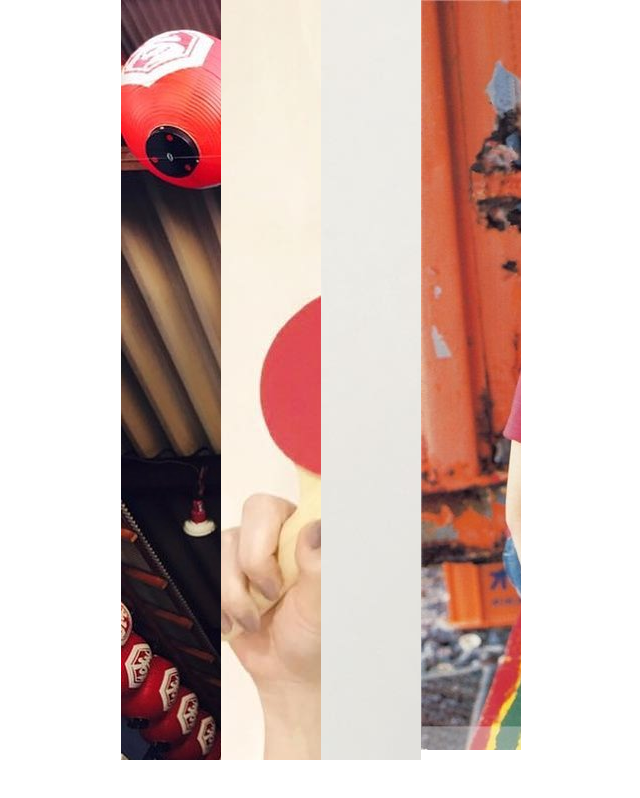
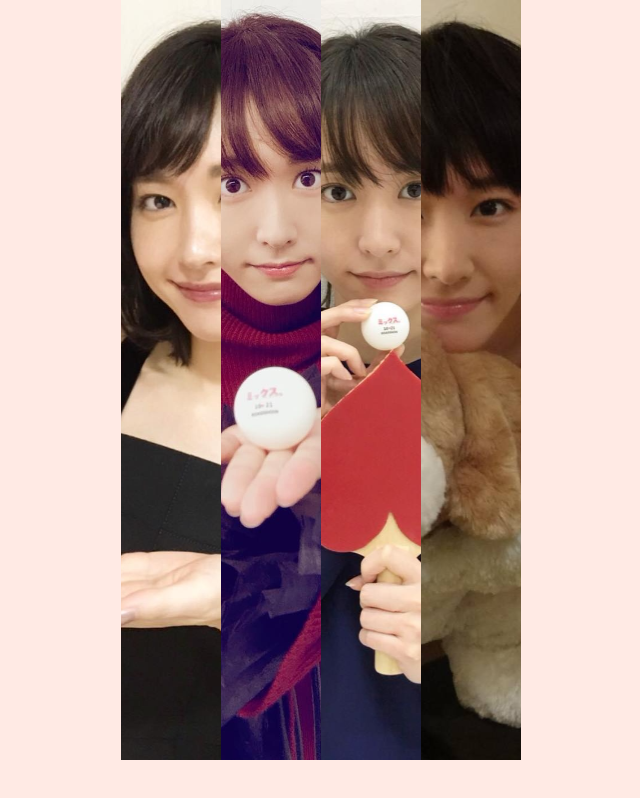
Before and after one commit to flamedragonslayer/personal-collection, a plain HTML site: page index.html in a window 1280 px wide. Shown: the whole page, without its empty margins (447-1087 px from the left). Drawn offline with Linux system fonts and the light colour scheme.

Commit message:
cut out the most suitable size of middle-sub-imgs

```diff
--- a/index.html
+++ b/index.html
@@ -4,6 +4,9 @@
     <meta charset="UTF-8">
     <title>Personal Collection</title>
     <style>
+        html{
+            background-color: rgba(255,118,75,0.15);
+        }
         #middle{
             position: absolute;
 
@@ -37,13 +40,13 @@
         .middle-sub-text{
             position: absolute;
             /*这里要想让每个小格中的文字绝对定位于每个小格，就需要将小格设为relative*/
-            left:40px;
-            top:300px;
+            top:380px;
+            left: 18px;
 
             color: lightskyblue;
             font-size: 50px;
             font-weight: bolder;
-            font-family: Aharoni;
+            font-family: 默陌信笺手写体;
             opacity: 0;
         }
 
@@ -52,7 +55,7 @@
         }
         .middle-sub:hover .middle-sub-img{
             transition: opacity 2s ease-in-out;
-            opacity: 0.05;
+            opacity: 0;
         }
         .middle-sub:hover .middle-sub-text{
             transition: opacity 2s ease-in-out;
@@ -62,10 +65,10 @@
 </head>
 <body>
     <div id="middle">
-        <div class="middle-sub" ><img src="img/1.jpg" class="middle-sub-img"><div class="middle-sub-text">1</div></div>
-        <div class="middle-sub" ><img src="img/2.jpg" class="middle-sub-img"><div class="middle-sub-text">2</div></div>
-        <div class="middle-sub" ><img src="img/3.jpg" class="middle-sub-img"><div class="middle-sub-text">3</div></div>
-        <div class="middle-sub" ><img src="img/4.jpg" class="middle-sub-img"><div class="middle-sub-text">4</div></div>
+        <div class="middle-sub" ><img src="img/1.png" class="middle-sub-img"><div class="middle-sub-text">新</div></div>
+        <div class="middle-sub" ><img src="img/2.png" class="middle-sub-img"><div class="middle-sub-text">垣</div></div>
+        <div class="middle-sub" ><img src="img/3.png" class="middle-sub-img"><div class="middle-sub-text">结</div></div>
+        <div class="middle-sub" ><img src="img/4.png" class="middle-sub-img"><div class="middle-sub-text">衣</div></div>
         <!--<div class="middle-sub"></div>-->
         <!--<div class="middle-sub"></div>-->
         <!--<div class="middle-sub"></div>-->
```
Also changed, not shown: img/1.png (added), img/2.png (added), img/3.png (added), img/4.png (added), readme.txt (added).
